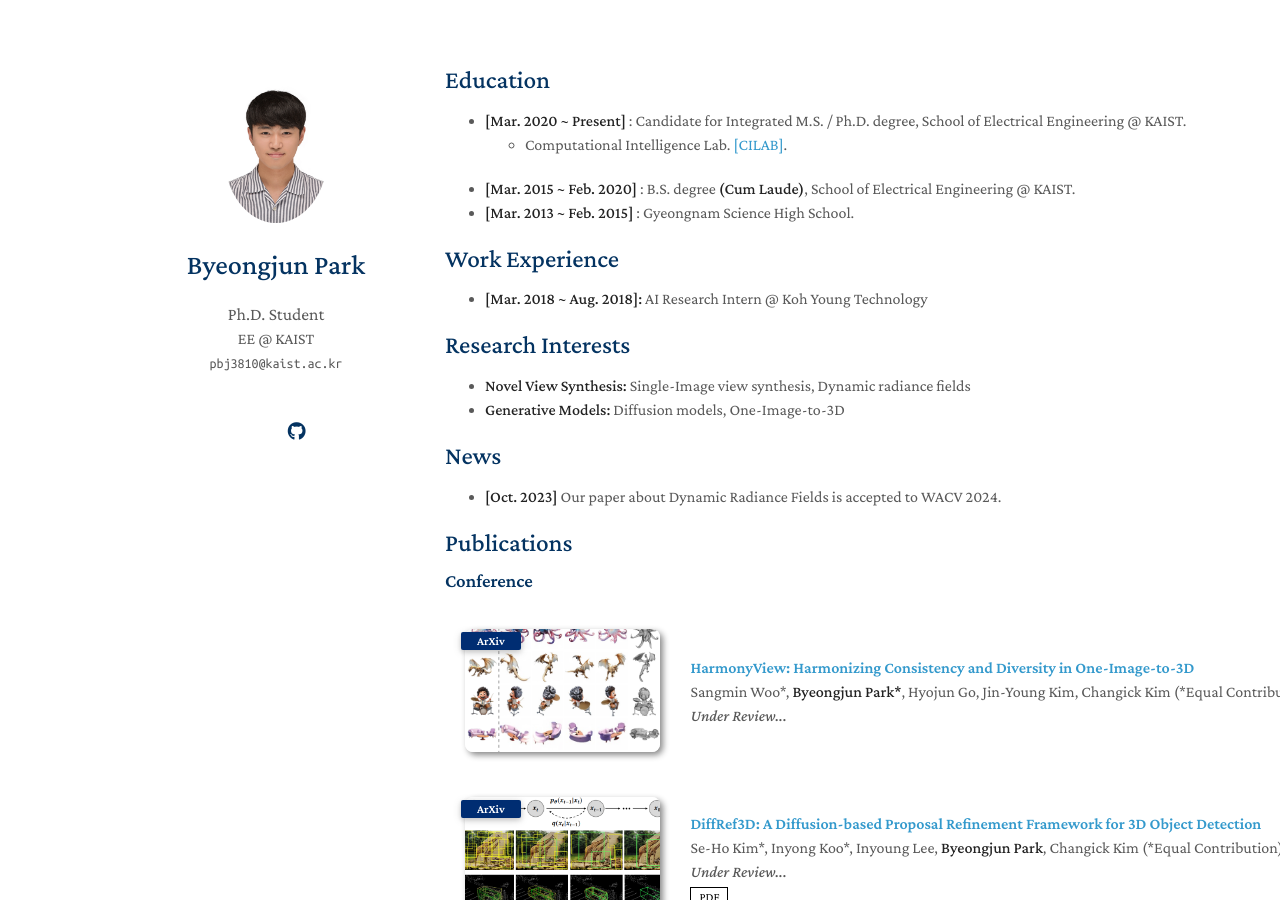
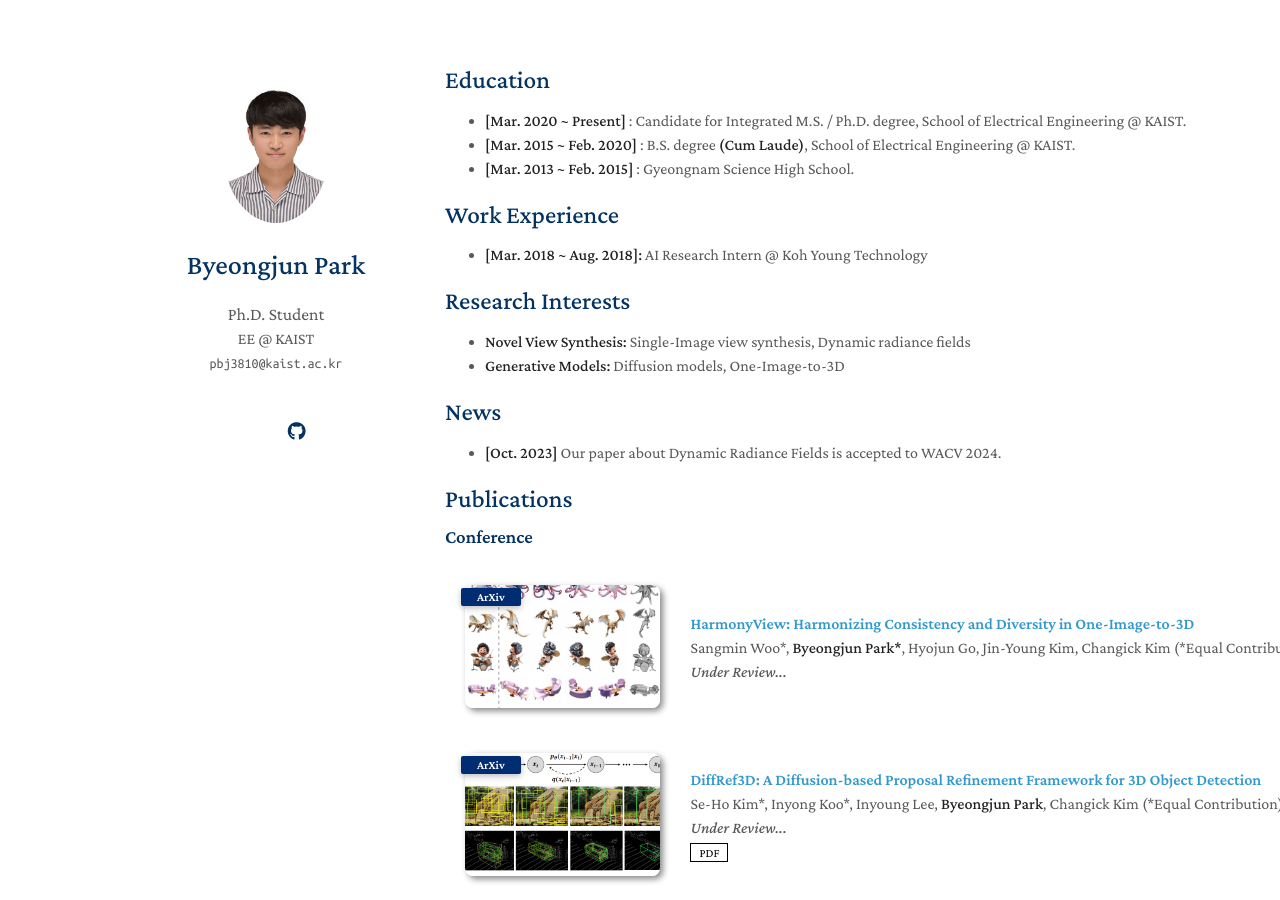
Before and after one commit to byeongjun-park/byeongjun-park.github.io, a Jekyll site: the page built from index.md, in a window 1280 px wide and 900 px high. Built offline with Jekyll 4.4.1, drawn with Linux system fonts in a browser that asks for light colours; nearby versions of some CDN libraries; a style sheet for code colours, icons or effects is not loaded; our own code applies the rules of GitHub Pages for plain Markdown files; part of the change alters nothing that is shown.

Commit message:
profile update

```diff
--- a/_config.yml
+++ b/_config.yml
@@ -38,7 +38,7 @@ font: "Serif" # or "Sans Serif"
 
 # Google Analytics ID
 # Please remove this if you don't use Google Analytics
-#google_analytics: UA-111540567-4
+google_analytics: G-V6YLDPZ550
 
 # Use this project as a remote theme for GitHub Pages
 # See the guide here: https://docs.github.com/en/pages/setting-up-a-github-pages-site-with-jekyll/adding-a-theme-to-your-github-pages-site-using-jekyll
--- a/_layouts/homepage.html
+++ b/_layouts/homepage.html
@@ -110,13 +110,14 @@
     </div>
     <script src="{{ "/assets/js/scale.fix.js" | relative_url }}"></script>
     {% if site.google_analytics %}
+    <!-- Google tag (gtag.js) -->
+    <script async src="https://www.googletagmanager.com/gtag/js?id={{ site.google_analytics }}"></script>
     <script>
-      (function(i,s,o,g,r,a,m){i['GoogleAnalyticsObject']=r;i[r]=i[r]||function(){
-      (i[r].q=i[r].q||[]).push(arguments)},i[r].l=1*new Date();a=s.createElement(o),
-      m=s.getElementsByTagName(o)[0];a.async=1;a.src=g;m.parentNode.insertBefore(a,m)
-      })(window,document,'script','https://www.google-analytics.com/analytics.js','ga');
-      ga('create', '{{ site.google_analytics }}', 'auto');
-      ga('send', 'pageview');
+      window.dataLayer = window.dataLayer || [];
+      function gtag(){dataLayer.push(arguments);}
+      gtag('js', new Date());
+
+      gtag('config', '{{ site.google_analytics }}');
     </script>
     {% endif %}
   </body>
--- a/index.md
+++ b/index.md
@@ -5,7 +5,6 @@ layout: homepage
 ## Education
 
 * **[Mar. 2020 ~ Present]** : Candidate for Integrated M.S. / Ph.D. degree, School of Electrical Engineering @ KAIST.
-  * Computational Intelligence Lab. [[CILAB]](https://cilabs.kaist.ac.kr/).
 * **[Mar. 2015 ~ Feb. 2020]** : B.S. degree **(Cum Laude)**, School of Electrical Engineering @ KAIST.
 * **[Mar. 2013 ~ Feb. 2015]** : Gyeongnam Science High School.
 
```
